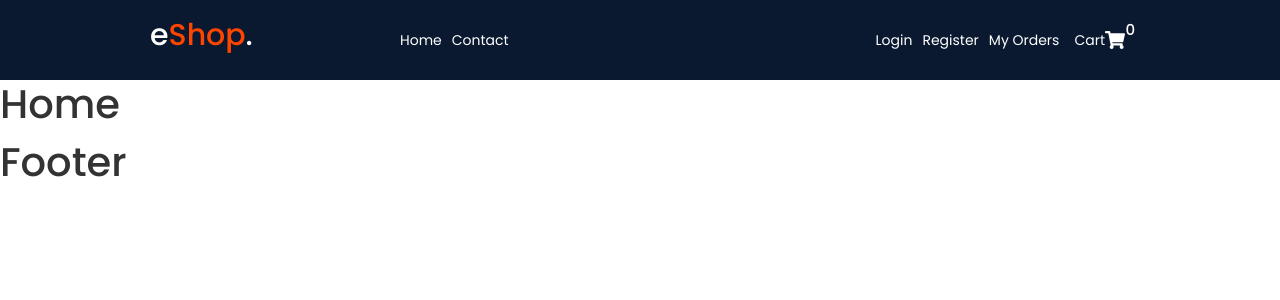
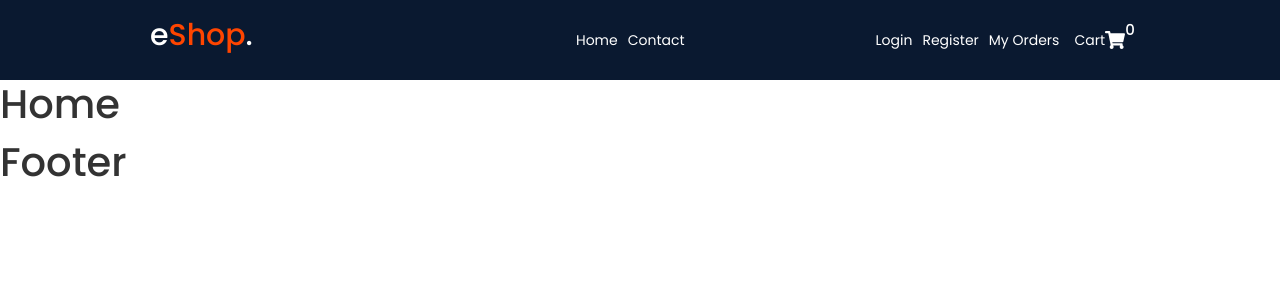
Before and after one commit to sakhawat777/eshop, a React (Create React App) app: page / in a window 1280 px wide. Shown: the top 300 px of the page. Built offline with nearby package versions, Linux system fonts and the light colour scheme.

Commit message:
Hamburger menu done

```diff
--- a/src/components/header/Header.js
+++ b/src/components/header/Header.js
@@ -1,7 +1,9 @@
-import React from 'react';
+import React, {useState} from 'react';
 import { Link } from 'react-router-dom';
 import styles from './Header.module.scss';
-import { FaShoppingCart } from 'react-icons/fa';
+import { FaShoppingCart, FaTimes } from 'react-icons/fa';
+import { HiOutlineMenuAlt3} from 'react-icons/hi';
+
 
 const logo = (
 
@@ -23,13 +25,28 @@
 )
 
 const Header = () => {
+    const [showMenu, setShowMenu] = useState(false);
+
+    const toggleMenu = () => {
+        setShowMenu(!showMenu);
+    }
+    const hideMenu = () => {
+        setShowMenu(false);
+    }
+
+
     return (
         <header>
              <div className={styles.header}>
             {logo}
 
-            <nav>
-                <ul>
+            <nav className={showMenu? `${styles["show-nav"]}` : `${styles["hide-nav"]}`}>
+                <div className={showMenu? `${styles["nav-wrapper"]} ${styles["show-nav-wrapper"]}` : `${styles["nav-wrapper"]}`} onClick={hideMenu}> </div>
+                <ul onClick={hideMenu}>
+                    <li className={styles["logo-mobile"]}>
+                     {logo}
+                     <FaTimes size={22} color="#fff" onClick={hideMenu}/>
+                    </li>
                     <li>
                        <Link to='/'>Home</Link>
                     </li>
@@ -37,7 +54,7 @@
                        <Link to='/contact'>Contact</Link>
                     </li>
                 </ul>
-            <div className={styles["header-right"]}>
+            <div className={styles["header-right"]} onClick={hideMenu}>
                 <span className={styles.links}>
                     <Link to="/login">Login</Link>
                     <Link to="/register">Register</Link>
@@ -46,6 +63,10 @@
                     {cart}
             </div>
             </nav>
+            <div className={styles["menu-icon"]}>
+                {cart}
+                <HiOutlineMenuAlt3 size={28} onClick={toggleMenu}/>
+            </div>
             </div>
         </header>
     );
```
